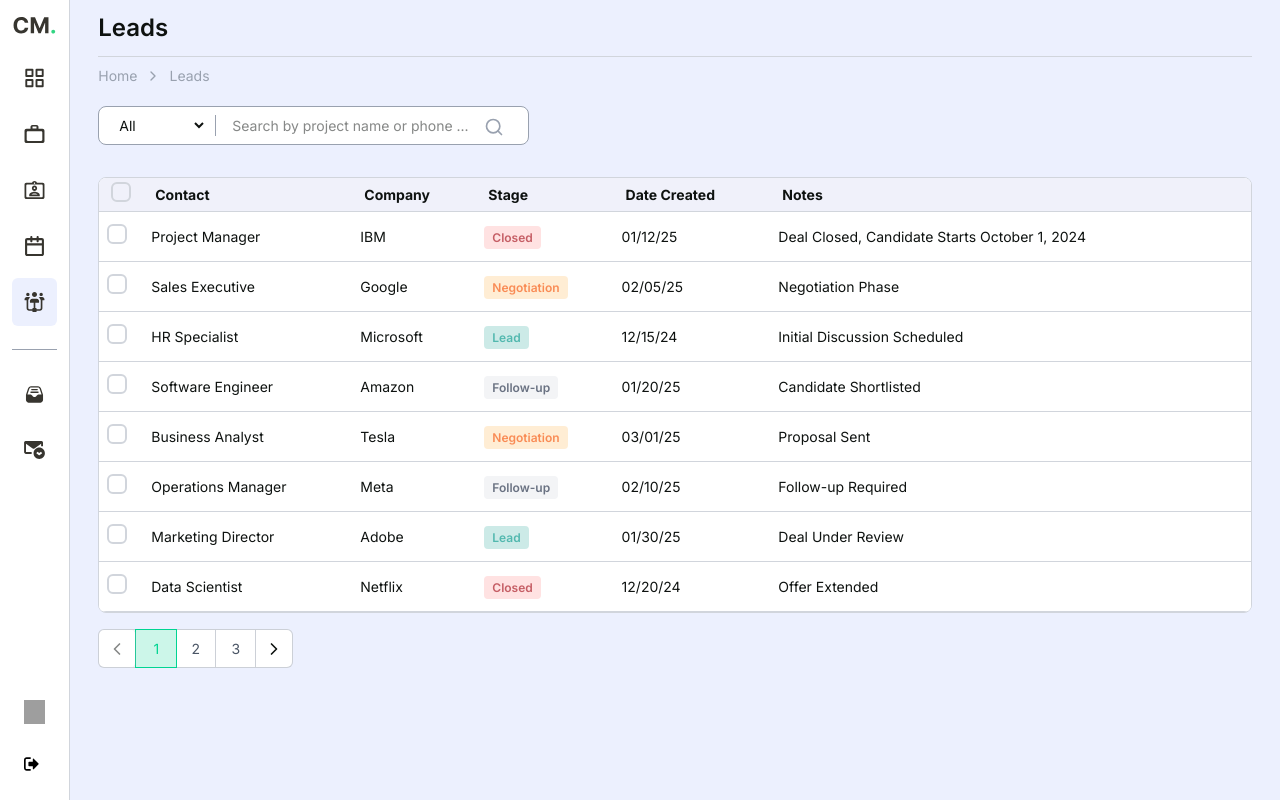
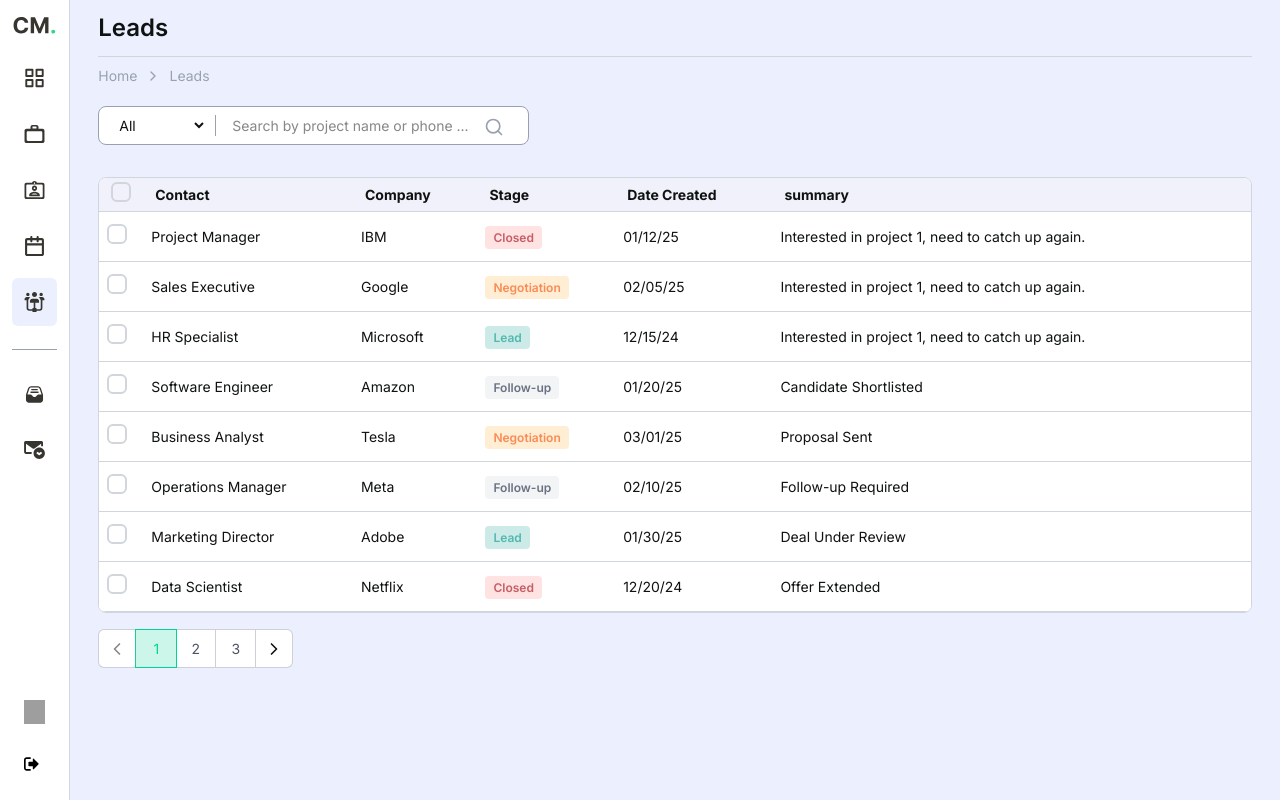
Before and after one commit to Viarsh-Technologies/crm-viarsh, a React (Vite) app: page /leads in a window 1280 px wide. Built offline with nearby package versions, Linux system fonts and the light colour scheme; grey boxes are pictures that could not be loaded.

Commit message:
refactor: Rename 'notes' to 'summary' in leads data and related components for consistency

```diff
--- a/src/data/leads-data.json
+++ b/src/data/leads-data.json
@@ -3,7 +3,7 @@
     "contact": "Project Manager",
     "company": "IBM",
     "leadDateCreated": "01/12/25",
-    "notes": "Deal Closed, Candidate Starts October 1, 2024",
+    "summary": "Interested in project 1, need to catch up again.",
     "magic": true,
     "stage": "Closed"
   },
@@ -11,7 +11,7 @@
     "contact": "Sales Executive",
     "company": "Google",
     "leadDateCreated": "02/05/25",
-    "notes": "Negotiation Phase",
+    "summary": "Interested in project 1, need to catch up again.",
     "magic": false,
     "stage": "Negotiation"
   },
@@ -19,7 +19,7 @@
     "contact": "HR Specialist",
     "company": "Microsoft",
     "leadDateCreated": "12/15/24",
-    "notes": "Initial Discussion Scheduled",
+    "summary": "Interested in project 1, need to catch up again.",
     "magic": true,
     "stage": "Lead"
   },
@@ -27,7 +27,7 @@
     "contact": "Software Engineer",
     "company": "Amazon",
     "leadDateCreated": "01/20/25",
-    "notes": "Candidate Shortlisted",
+    "summary": "Candidate Shortlisted",
     "magic": false,
     "stage": "Follow-up"
   },
@@ -35,7 +35,7 @@
     "contact": "Business Analyst",
     "company": "Tesla",
     "leadDateCreated": "03/01/25",
-    "notes": "Proposal Sent",
+    "summary": "Proposal Sent",
     "magic": true,
     "stage": "Negotiation"
   },
@@ -43,7 +43,7 @@
     "contact": "Operations Manager",
     "company": "Meta",
     "leadDateCreated": "02/10/25",
-    "notes": "Follow-up Required",
+    "summary": "Follow-up Required",
     "magic": false,
     "stage": "Follow-up"
   },
@@ -51,7 +51,7 @@
     "contact": "Marketing Director",
     "company": "Adobe",
     "leadDateCreated": "01/30/25",
-    "notes": "Deal Under Review",
+    "summary": "Deal Under Review",
     "magic": true,
     "stage": "Lead"
   },
@@ -59,7 +59,7 @@
     "contact": "Data Scientist",
     "company": "Netflix",
     "leadDateCreated": "12/20/24",
-    "notes": "Offer Extended",
+    "summary": "Offer Extended",
     "magic": false,
     "stage": "Closed"
   },
@@ -67,7 +67,7 @@
     "contact": "IT Consultant",
     "company": "Oracle",
     "leadDateCreated": "02/18/25",
-    "notes": "Discussion In Progress",
+    "summary": "Discussion In Progress",
     "magic": true,
     "stage": "Negotiation"
   },
@@ -75,7 +75,7 @@
     "contact": "Finance Manager",
     "company": "Deloitte",
     "leadDateCreated": "01/08/25",
-    "notes": "Candidate Accepted Offer",
+    "summary": "Candidate Accepted Offer",
     "magic": false,
     "stage": "Closed"
   },
@@ -83,7 +83,7 @@
     "contact": "Product Manager",
     "company": "Apple",
     "leadDateCreated": "03/05/25",
-    "notes": "Final Interview Scheduled",
+    "summary": "Final Interview Scheduled",
     "magic": true,
     "stage": "Lead"
   },
@@ -91,7 +91,7 @@
     "contact": "Support Engineer",
     "company": "Cisco",
     "leadDateCreated": "02/25/25",
-    "notes": "Contract Signed",
+    "summary": "Contract Signed",
     "magic": false,
     "stage": "Closed"
   },
@@ -99,7 +99,7 @@
     "contact": "Cloud Architect",
     "company": "Salesforce",
     "leadDateCreated": "01/15/25",
-    "notes": "Awaiting Candidate Confirmation",
+    "summary": "Awaiting Candidate Confirmation",
     "magic": true,
     "stage": "Follow-up"
   },
@@ -107,7 +107,7 @@
     "contact": "Security Analyst",
     "company": "Palo Alto Networks",
     "leadDateCreated": "02/02/25",
-    "notes": "Background Check Pending",
+    "summary": "Background Check Pending",
     "magic": false,
     "stage": "Lead"
   },
@@ -115,7 +115,7 @@
     "contact": "UX Designer",
     "company": "Spotify",
     "leadDateCreated": "01/28/25",
-    "notes": "Offer Negotiation Ongoing",
+    "summary": "Offer Negotiation Ongoing",
     "magic": true,
     "stage": "Negotiation"
   },
@@ -123,7 +123,7 @@
     "contact": "Project Coordinator",
     "company": "Zoom",
     "leadDateCreated": "02/12/25",
-    "notes": "Documentation Submitted",
+    "summary": "Documentation Submitted",
     "magic": false,
     "stage": "Follow-up"
   },
@@ -131,7 +131,7 @@
     "contact": "company Manager",
     "company": "SAP",
     "leadDateCreated": "01/10/25",
-    "notes": "Candidate Declined Offer",
+    "summary": "Candidate Declined Offer",
     "magic": true,
     "stage": "Closed"
   },
@@ -139,7 +139,7 @@
     "contact": "DevOps Engineer",
     "company": "Red Hat",
     "leadDateCreated": "03/03/25",
-    "notes": "Technical Assessment Passed",
+    "summary": "Technical Assessment Passed",
     "magic": false,
     "stage": "Lead"
   },
@@ -147,7 +147,7 @@
     "contact": "QA Specialist",
     "company": "Dropbox",
     "leadDateCreated": "02/14/25",
-    "notes": "Feedback Pending",
+    "summary": "Feedback Pending",
     "magic": true,
     "stage": "Follow-up"
   },
@@ -155,7 +155,7 @@
     "contact": "Customer Success Manager",
     "company": "Slack",
     "leadDateCreated": "01/22/25",
-    "notes": "Deal Closed Successfully",
+    "summary": "Deal Closed Successfully",
     "magic": false,
     "stage": "Closed"
   }
--- a/src/pages/AddProjectPage.jsx
+++ b/src/pages/AddProjectPage.jsx
@@ -25,7 +25,7 @@ const AddProjectPage = () => {
         partner: "",
         email: "",
         projectManager: "",
-        notes: "",
+        summary: "",
         drugTest: "No",
         skills: [],
         additionalFields: [{
@@ -246,7 +246,7 @@ const AddProjectPage = () => {
                         <InputField label={'Project Manager'} name={'projectManager'} value={formData.projectManager} onChange={handleChange} />
                     </div>
                     <div>
-                        <TextArea label={'Business Challenges/Notes'} name={'businessChallenges'} value={formData.businessChallenges} onChange={handleChange} />
+                        <TextArea label={'Business Challenges/summary'} name={'businessChallenges'} value={formData.businessChallenges} onChange={handleChange} />
                     </div>
                     <div className="mt-4">
                         <h3 className="text-lg font-semibold">Additional Fields</h3>
--- a/src/pages/LeadsPage.jsx
+++ b/src/pages/LeadsPage.jsx
@@ -21,7 +21,7 @@ const columns = [
     { key: "company", label: "Company", orderBy: false },
     { key: "stage", label: "Stage", orderBy: false },
     { key: "leadDateCreated", label: "Date Created", orderBy: false },
-    { key: "notes", label: "Notes", orderBy: false },
+    { key: "summary", label: "summary", orderBy: false },
     { key: "magic", label: "", orderBy: false },
   ]
   const statusMapping = {
@@ -33,7 +33,7 @@ const columns = [
 
 const LeadsPage = () => {
     const [filteredData, setFilteredData] = useState([]);
-    const [loading, setLoading] = useState(false); // Add loading state
+    const [loading, setLoading] = useState(false);
 
     const itemsPerPage = 8;
 
--- a/src/pages/chatbot/mockData.js
+++ b/src/pages/chatbot/mockData.js
@@ -1,7 +1,7 @@
 import { v4 as uuidv4 } from 'uuid';
 
 export const presetQA = {
-  "what is project list?": "The project list is a collection of tasks and notes associated with a particular goal or objective.",
+  "what is project list?": "The project list is a collection of tasks and summary associated with a particular goal or objective.",
   "how to save task?": "Click the 'Save Task' button on the top right to store your task. For now, this will show a confirmation toast.",
   "can I rename folders?": "Yes, click the three-dot menu and select 'Rename' to modify folder names.",
   "how to delete chat?": "Click the 3 dots beside the chat name and choose 'Delete'."
@@ -19,7 +19,7 @@ export const initialChats = [
       { id: uuidv4(), name: "Alpha UI Design", type: 'chat' },
     ]
   },
-  { id: uuidv4(), name: "Meeting Notes", type: 'chat' },
+  { id: uuidv4(), name: "Meeting summary", type: 'chat' },
   {
     id: uuidv4(),
     name: "Archived",
```
